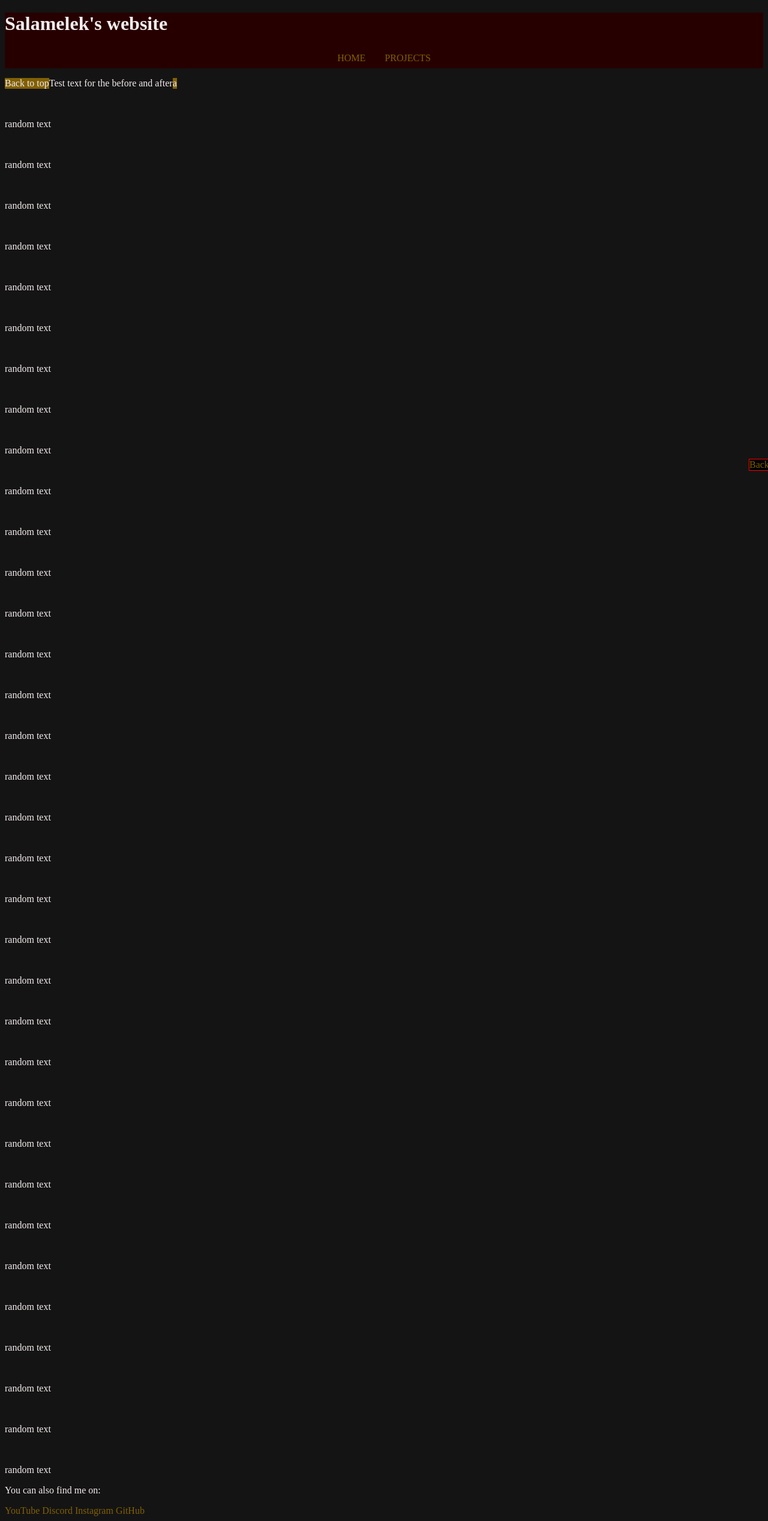
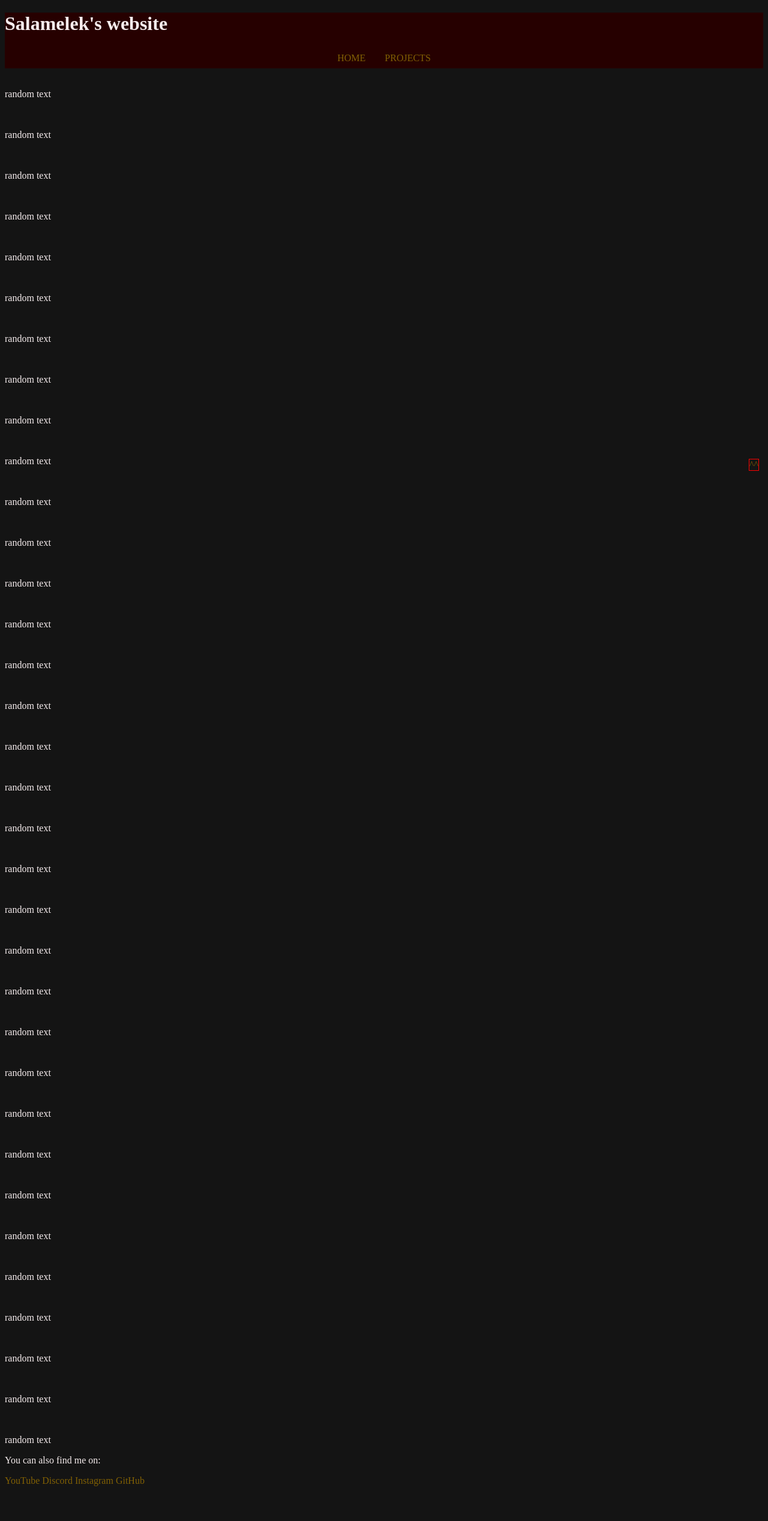
Before and after one commit to salamelek/personal_website, a PHP site: page / in a window 1280 px wide. Shown: the whole page at 60% size. After the commit the page ends 2478 px from the top, so only its background shows below. Run offline with PHP 8.4, Linux system fonts and the light colour scheme.

Commit message:
school testing,back to top button not working pt.2

```diff
--- a/index.html
+++ b/index.html
@@ -18,8 +18,6 @@
         </nav>
     </header>
     <main>
-        <p class="test">Test text for the before and after</p>
-<!--        <img src="//unsplash.it/1000/1000" alt="yes">-->
         <div>
             <br>
             <p>random text</p>
@@ -98,6 +96,8 @@
         <a href="" class="cool-link">Instagram</a>
         <a href="https://github.com/salamelek/" class="cool-link">GitHub</a>
     </footer>
-    <a href="#" class="topButton">^^</a>
+    <div>
+        <a href="#" class="topButton">^^</a>
+    </div>
 </body>
 </html>
--- a/style.css
+++ b/style.css
@@ -66,18 +66,26 @@ nav {
 
 /*TESTING*/
 
+.test {
+    position: fixed;
+    right: 2em;
+    bottom: 2em;
+    /*background-image: url("./images/back_to_top.png");*/
+}
+
 .test::before {
+    outline: 1px solid red;
     content: "Back to top";
     background: var(--button-color);
     display: inline-block;
     white-space: nowrap;
+    transform: scale(0);
+    transition: 500ms ease;
+    transform-origin: right;
 }
 
-.test::after {
-    content: "a";
-    background: var(--button-color);
-    display: inline-block;
-    position: absolute;
+.test:hover::before {
+    transform: scale(1);
 }
 
 .quote::before {
@@ -138,17 +146,19 @@ html {
 }
 
 .topButton::before {
-    outline: 1px solid red;
-    position: absolute;
-    content: "Back to top";
+    /*outline: 1px solid red;*/
+    content: "";
     display: inline-block;
     white-space: nowrap;
+    position: relative;
+    left: -2px;
+    /*ANIMATIONS*/
+    transform: scale(0);
     transform-origin: right;
-    transition: transform var(--delay-short) ease;
-    background: black;
-    /*transform: scale(0);*/
+    transition: var(--delay-mid) ease, opacity var(--delay-mid) ease;
 }
 
 .topButton:hover::before {
     transform: scale(1);
+    content: "Back to top";
 }
```
